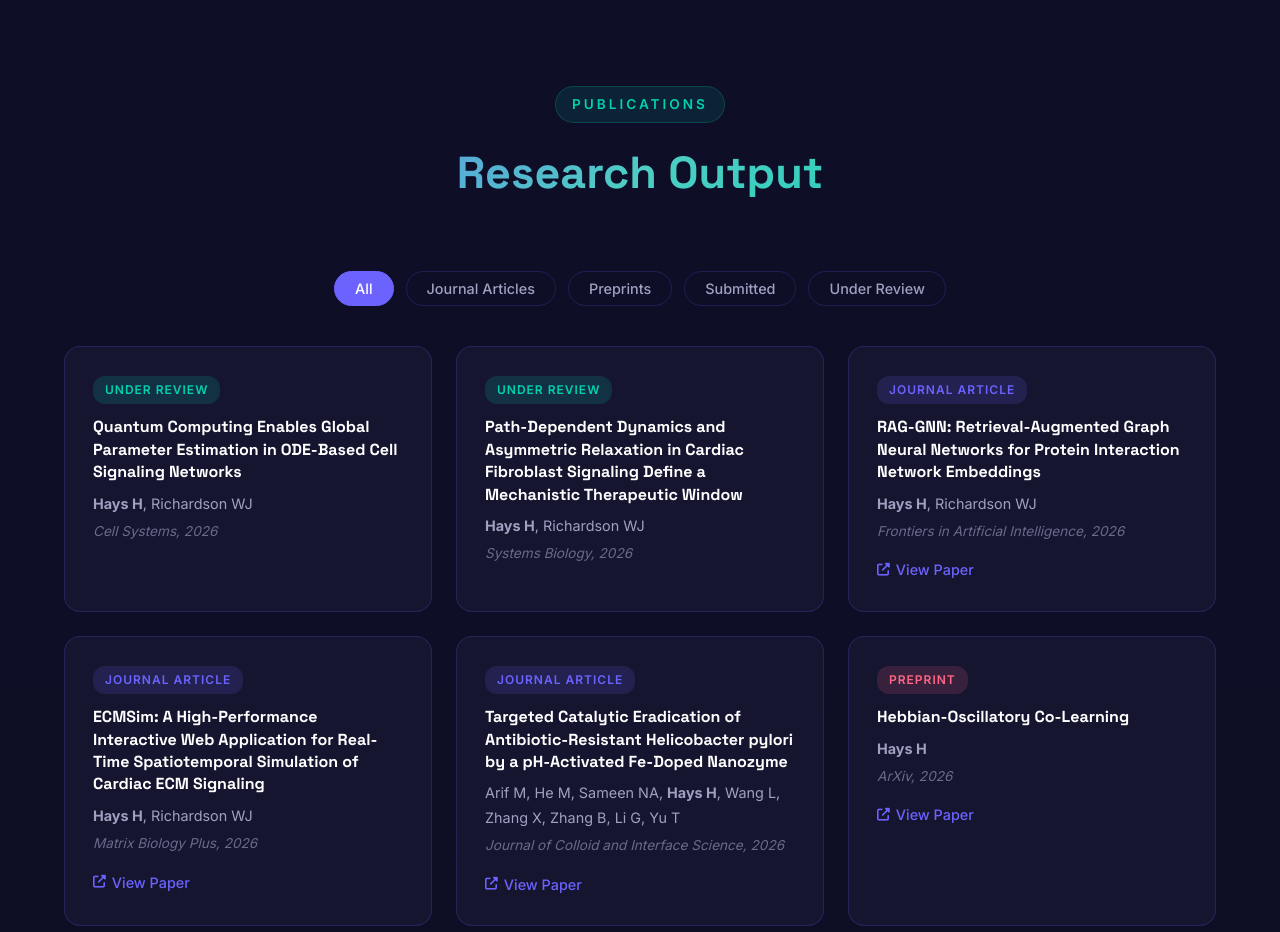
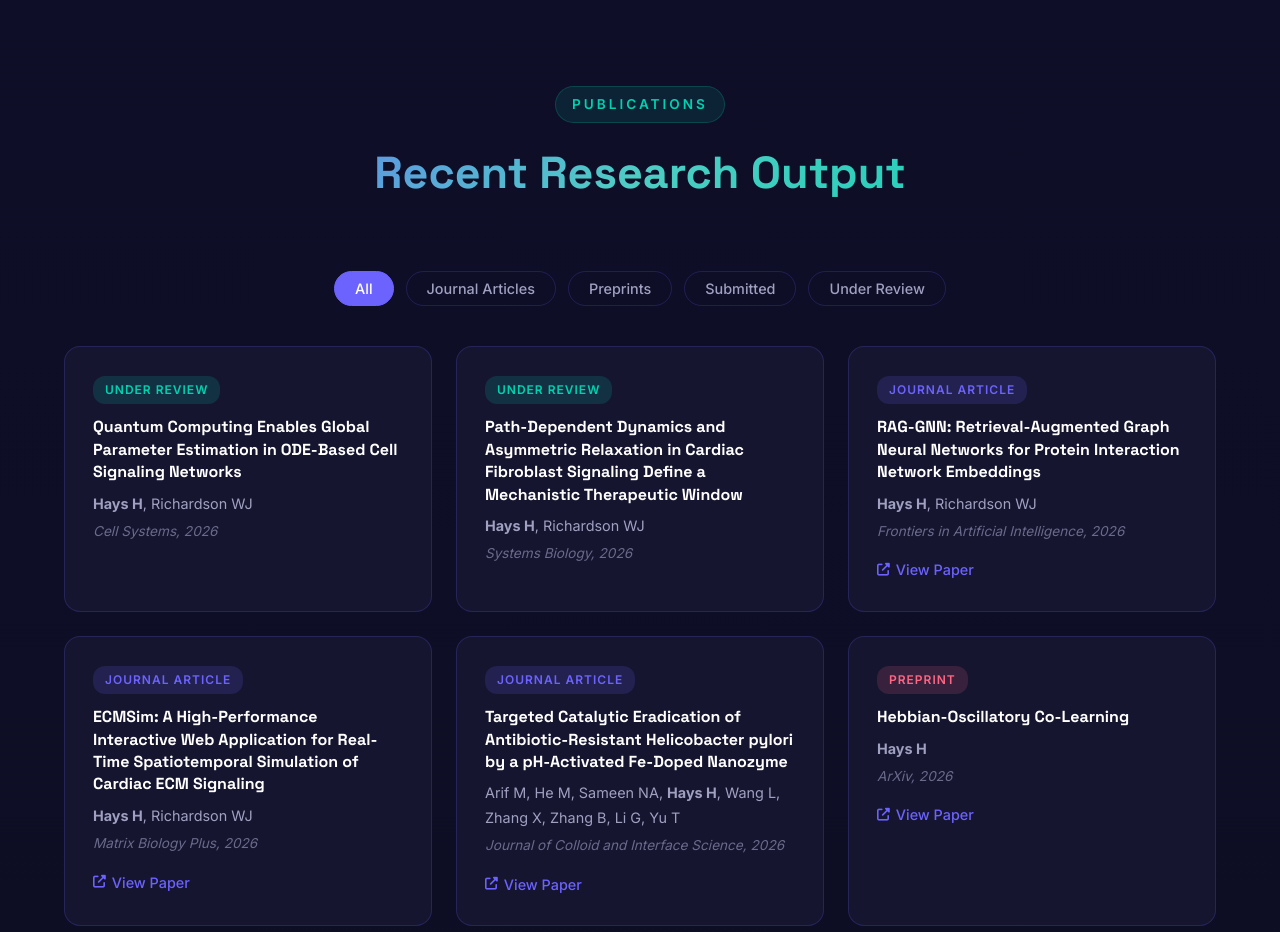
Before and after one commit to HasiHays/HasiHays.github.io, a plain HTML site: page index.html in a window 1280 px wide. Shown: the part 5860-6792 px from the top of the page. Drawn offline with Linux system fonts and the light colour scheme.

Commit message:
Rename Research Output to Recent Research Output

```diff
--- a/index.html
+++ b/index.html
@@ -435,7 +435,7 @@
         <div class="container">
             <div class="section-header">
                 <span class="section-tag">Publications</span>
-                <h2 class="section-title">Research Output</h2>
+                <h2 class="section-title">Recent Research Output</h2>
             </div>
             <div class="pub-filter">
                 <button class="filter-btn active" data-filter="all">All</button>
```
